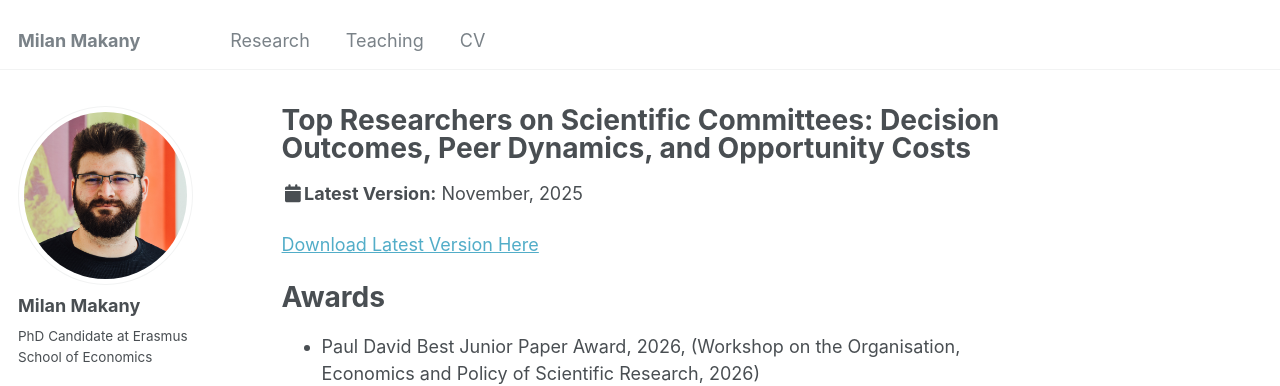
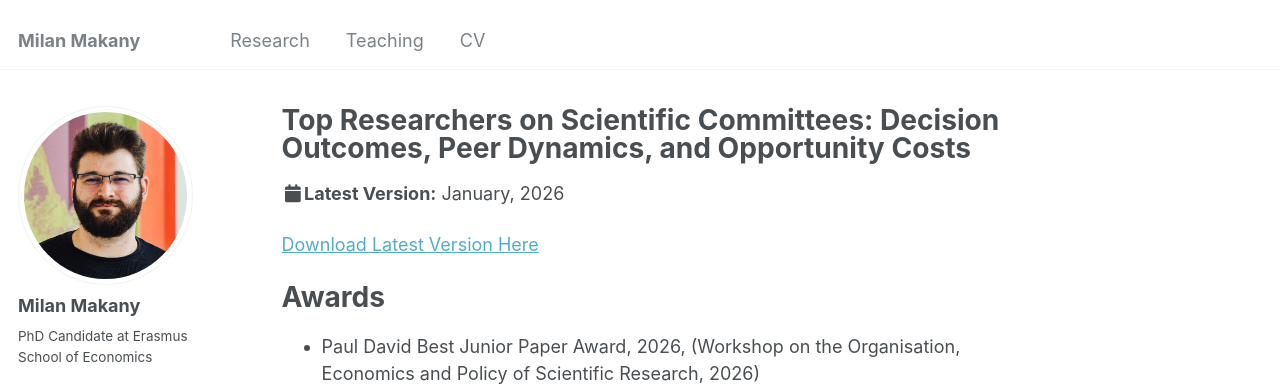
Before and after one commit to makany-milan/makany-milan.github.io, a Jekyll site: the page built from _publications/experts.md, in a window 1280 px wide and 900 px high. Shown: the top 386 px of the window. Built offline with Jekyll 4.4.1, drawn with Linux system fonts in a browser that asks for light colours.

Commit message:
updated date

```diff
--- a/_publications/experts.md
+++ b/_publications/experts.md
@@ -5,7 +5,7 @@ category: preprint
 permalink: /research/makany_zinovyeva_committees
 collaborators: 'Natalia Zinovyeva'
 excerpt: 'Science disproportionately relies on top researchers to evaluate the work of others, potentially diverting their scarce time from producing new knowledge. Using random assignment of evaluators in Italy’s national academic promotion system, we show that committees with better-published members select candidates who subsequently receive more citations and experience faster career advancement. Better-published evaluators also change committee dynamics: they raise peers’ effort and induce convergence toward more impact-focused evaluation criteria, consistent with reputational pressures. Committee service, however, carries opportunity costs. Serving on a two-year committee reduces evaluators’ own publication output by about 20% of a typical year’s production, with particularly large effects for highly productive researchers working in small teams. These findings suggest that evaluation systems that account for peer effects and heterogeneous opportunity costs -- through committee design and service allocation -- can improve evaluation efficiency while reducing the overall burden on science.'
-date: 2025-11-01
+date: 2026-01-21
 venue:
 slidesurl:
 paperurl: https://makany-milan.github.io/files/Top_Researchers_on_Committees_21_1_2026.pdf
```
